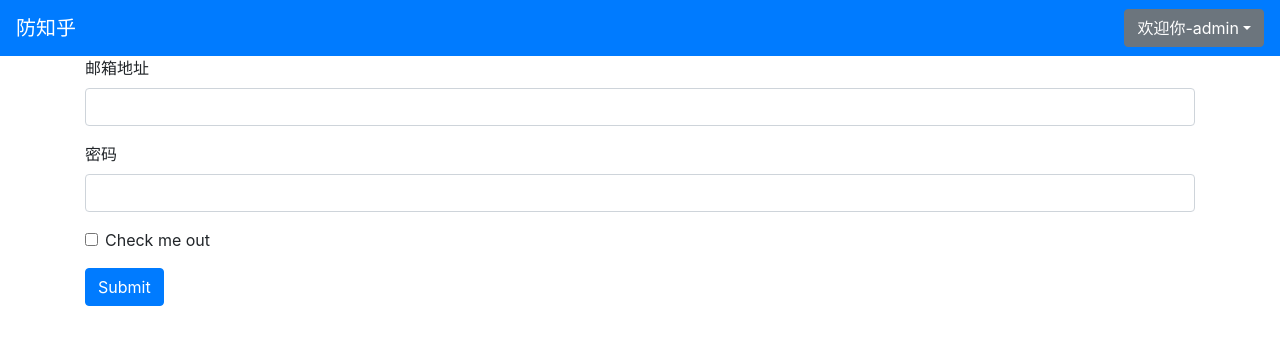
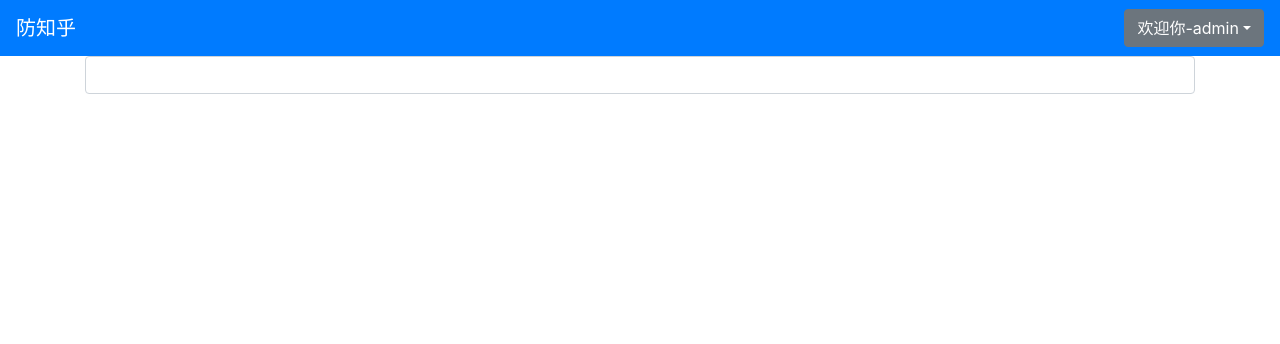
Before and after one commit to juyp1/vue3-zhihu, a Vue app: page / in a window 1280 px wide. Shown: the top 344 px of the page. Built offline with nearby package versions, Linux system fonts and the light colour scheme; the HTML template or start-up script is replaced by a standard one.

Commit message:
add input

```diff
--- /dev/null
+++ b/src/components/ValidateInput.vue
@@ -0,0 +1,72 @@
+<template>
+  <div>
+    <input type="input"
+           class="form-control"
+           id="exampleInputinput1"
+           v-model="inputRef.val"
+           @blur="validateinput"
+           :class="{'is-invalid':inputRef.error}"
+            >
+    <div class="invalid-feedback"
+         v-if="inputRef.error">{{inputRef.message}}</div>
+  </div>
+</template>
+
+<script lang="ts">
+import { defineComponent, reactive, PropType } from 'vue'
+const regTest = /^([a-zA-Z]|[0-9])(\w|\-)+@[a-zA-Z0-9]+\.([a-zA-Z]{2,4})$/
+interface ReleProp {
+  type: 'required' |'input'|'email';
+  message: string;
+}
+export type RulesProps = ReleProp[];
+export default defineComponent({
+  name: '',
+  props: {
+    rules: Array as PropType<RulesProps>
+  },
+  setup(props) {
+    const inputRef = reactive({
+      val: '',
+      error: false,
+      message: ''
+    })
+    const validateinput = () => {
+      let passed = true
+      if (props.rules) {
+        const allPassed = props.rules.every(rule => {
+          inputRef.message = rule.message
+          switch (rule.type) {
+            case 'required':
+              passed = (inputRef.val.trim() !== '')
+              break
+            case 'email':
+              passed = regTest.test(inputRef.val)
+              break
+            default:
+              break
+          }
+          return passed
+        })
+        inputRef.error = !passed
+      }
+
+      // if (inputRef.val.trim() === '') {
+      //   inputRef.error = true
+      //   inputRef.message = '请输入邮箱'
+      // } else if (!regTest.test(inputRef.val)) {
+      //   inputRef.error = true
+      //   inputRef.message = '邮箱格式错误'
+      // }
+    }
+    return {
+      inputRef,
+      validateinput
+    }
+  }
+
+})
+</script>
+
+<style lang="" scoped>
+</style>
--- a/src/views/Home.vue
+++ b/src/views/Home.vue
@@ -1,7 +1,7 @@
 <template>
   <div class="container">
     <!-- <CloumnList :list="testData"/> -->
-    <Form/>
+    <validate-input  :rules="emailRules"></validate-input>
   </div>
 </template>
 
@@ -9,35 +9,53 @@
 import { defineComponent } from 'vue'
 import CloumnList, { ColumnProps } from '../components/ColumnList.vue'
 import Form from '../components/From.vue'
-const testData: ColumnProps[] = [{
+import ValidateInput, { RulesProps } from '../components/ValidateInput.vue'
+const testData: ColumnProps[] = [
+  {
     id: 1,
     title: 'test1的专栏',
     description: '这是test1的专栏，有有点有意思的简介，可以更新一下哦',
     avatar: 'http://chuantu.xyz/t6/741/1602483832x1031866013.png'
-}, {
+  },
+  {
     id: 2,
     title: 'test2的专栏',
     description: '这是test2的专栏，有有点有意思的简介，可以更新一下哦',
     avatar: 'http://chuantu.xyz/t6/741/1602483832x1031866013.png'
-}, {
+  },
+  {
     id: 3,
     title: 'test3的专栏',
     description: '这是test3的专栏，有有点有意思的简介，可以更新一下哦',
     avatar: 'http://chuantu.xyz/t6/741/1602483832x1031866013.png'
-}, {
+  },
+  {
     id: 4,
     title: 'test4的专栏',
     description: '这是test4的专栏，有有点有意思的简介，可以更新一下哦',
     avatar: 'http://chuantu.xyz/t6/741/1602483832x1031866013.png'
-}]
+  }
+]
 export default defineComponent({
   name: 'Home',
   components: {
+    ValidateInput
     // CloumnList,
-    Form
+    // Form
   },
-  setup () {
+  setup() {
+    const emailRules: RulesProps = [
+      {
+        type: 'required',
+        message: '请输入电子邮箱'
+      },
+      {
+        type: 'email',
+        message: '电子邮箱格式错误'
+      }
+    ]
     return {
+      emailRules,
       testData
     }
   }
```
Lines whose indentation alone changed are shown as unchanged.
